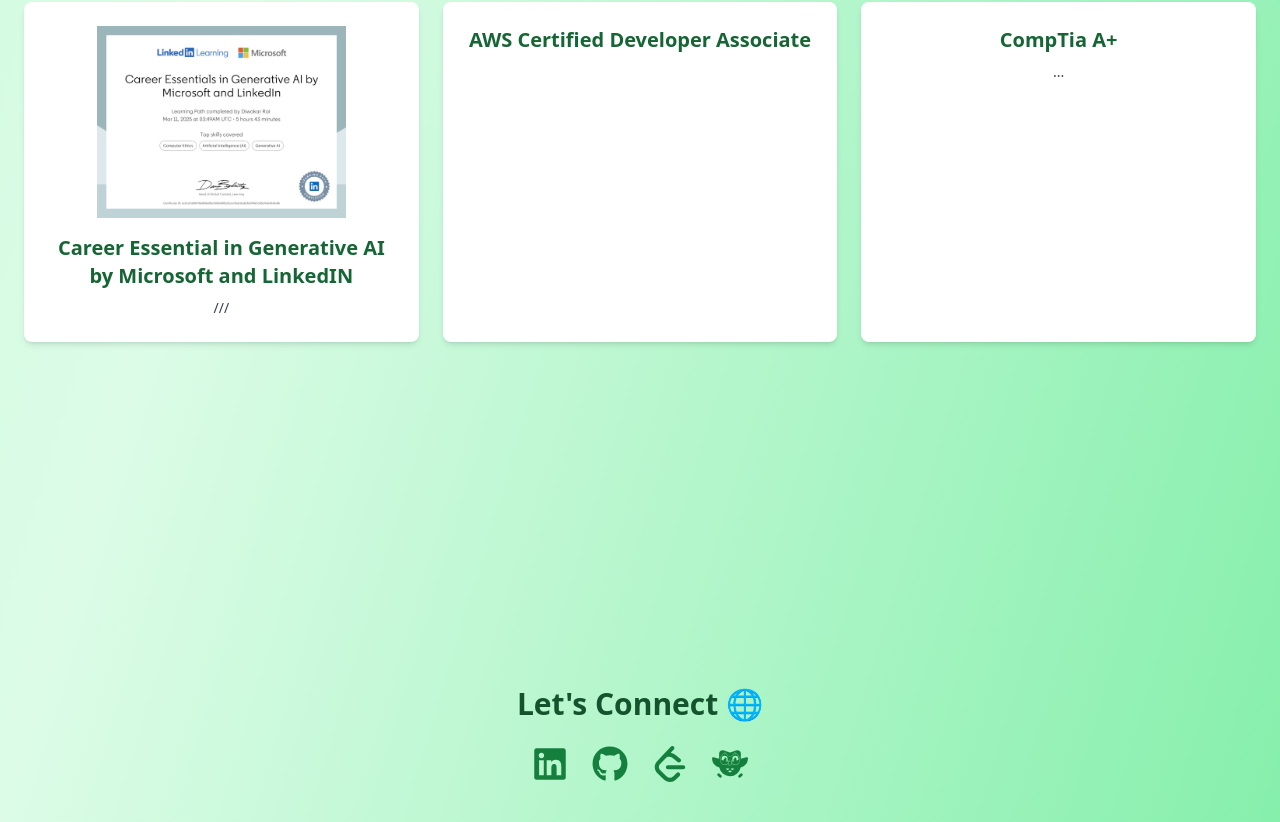
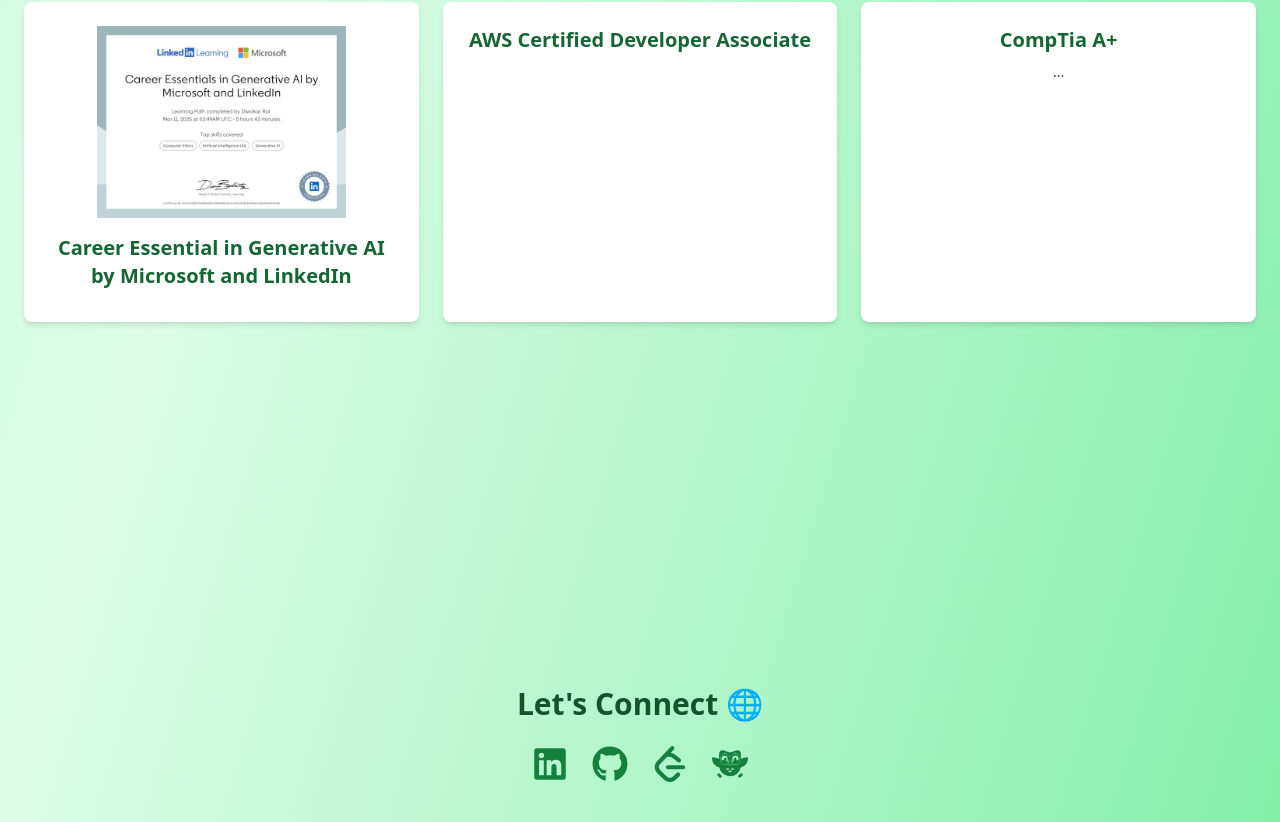
Before and after one commit to RaiDiwakar66/MyPortfolio, a React (Vite) app: page / in a window 1280 px wide. Shown: the part 3435-4257 px from the top of the page. Built offline with nearby package versions, Linux system fonts and the light colour scheme.

Commit message:
fixed spelling errors

```diff
--- a/src/App.jsx
+++ b/src/App.jsx
@@ -209,8 +209,8 @@
         <div className="grid grid-cols-1 sm:grid-cols-2 md:grid-cols-3 gap-6 text-center">
           <div className="bg-white rounded-lg shadow-md p-6 hover:shadow-xl transition">
             <img src={GenerativeAI} alt="Generative AI by" className="w-full h-48 object-contain mb-4"/>
-            <h3 className="text-xl font-semibold text-green-800">Career Essential in Generative AI by Microsoft and LinkedIN</h3>
-            <p className="text-sm text-gray-700 mt-2">///</p>
+            <h3 className="text-xl font-semibold text-green-800">Career Essential in Generative AI by Microsoft and LinkedIn</h3>
+            <p className="text-sm text-gray-700 mt-2"></p>
           </div>
           <div className="bg-white rounded-lg shadow-md p-6 hover:shadow-xl transition">
             <h3 className="text-xl font-semibold text-green-800">AWS Certified Developer Associate</h3>
```
